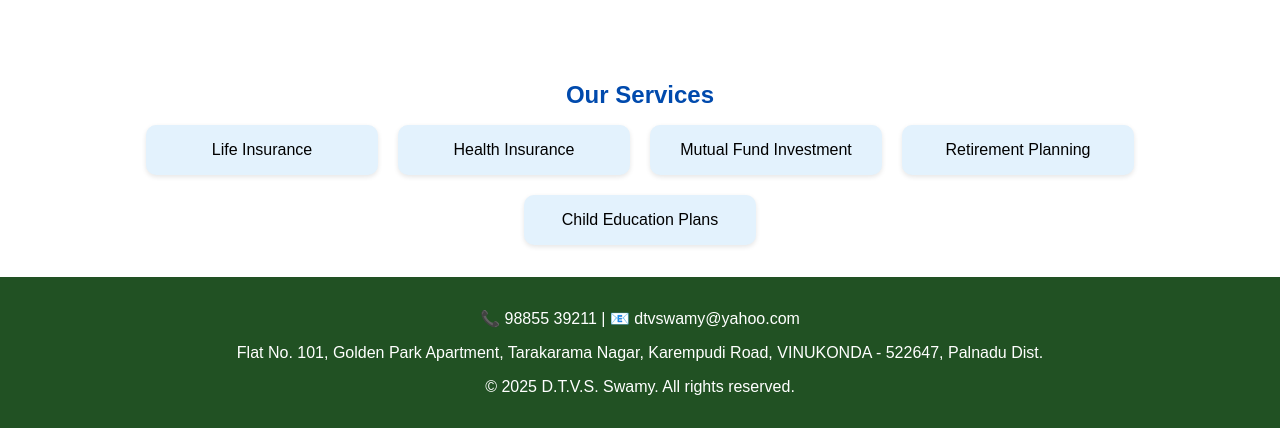
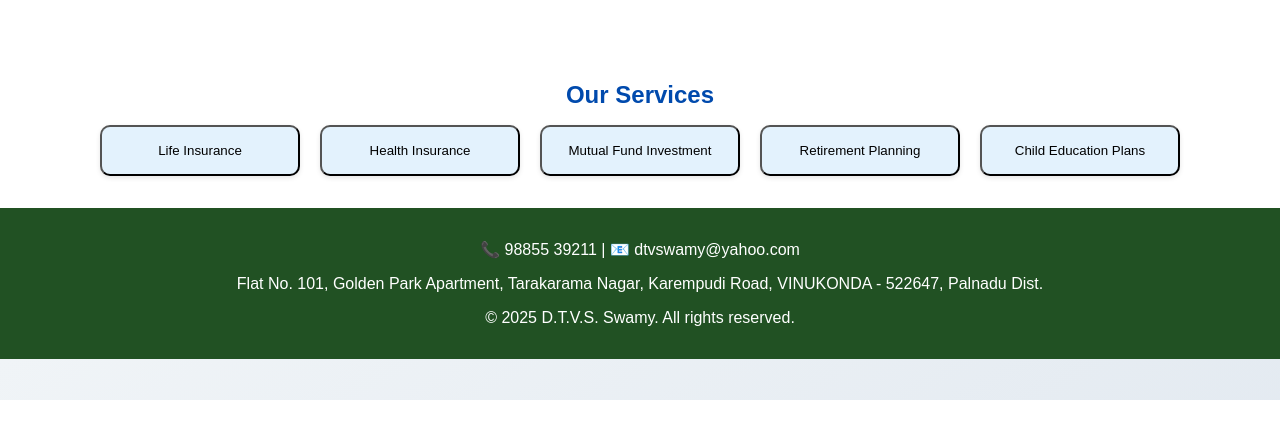
Before and after one commit to koushik0623/swamy, a plain HTML site: page index.html in a window 1280 px wide. Shown: the part 400-828 px from the top of the page. After the commit the page ends 800 px from the top, so only its background shows below. Drawn offline with Linux system fonts and the light colour scheme.

Commit message:
Update index.html

```diff
--- a/index.html
+++ b/index.html
@@ -39,11 +39,11 @@
   <div class="services">
     <h2>Our Services</h2>
     <div class="services-list">
-      <div class="service">Life Insurance</div>
-      <div class="service">Health Insurance</div>
-      <div class="service">Mutual Fund Investment</div>
-      <div class="service">Retirement Planning</div>
-      <div class="service">Child Education Plans</div>
+      <button class="service">Life Insurance</button>
+      <button class="service">Health Insurance</button>
+      <button class="service">Mutual Fund Investment</button>
+      <button class="service">Retirement Planning</button>
+      <button class="service">Child Education Plans</button>
     </div>
   </div>
 
```
